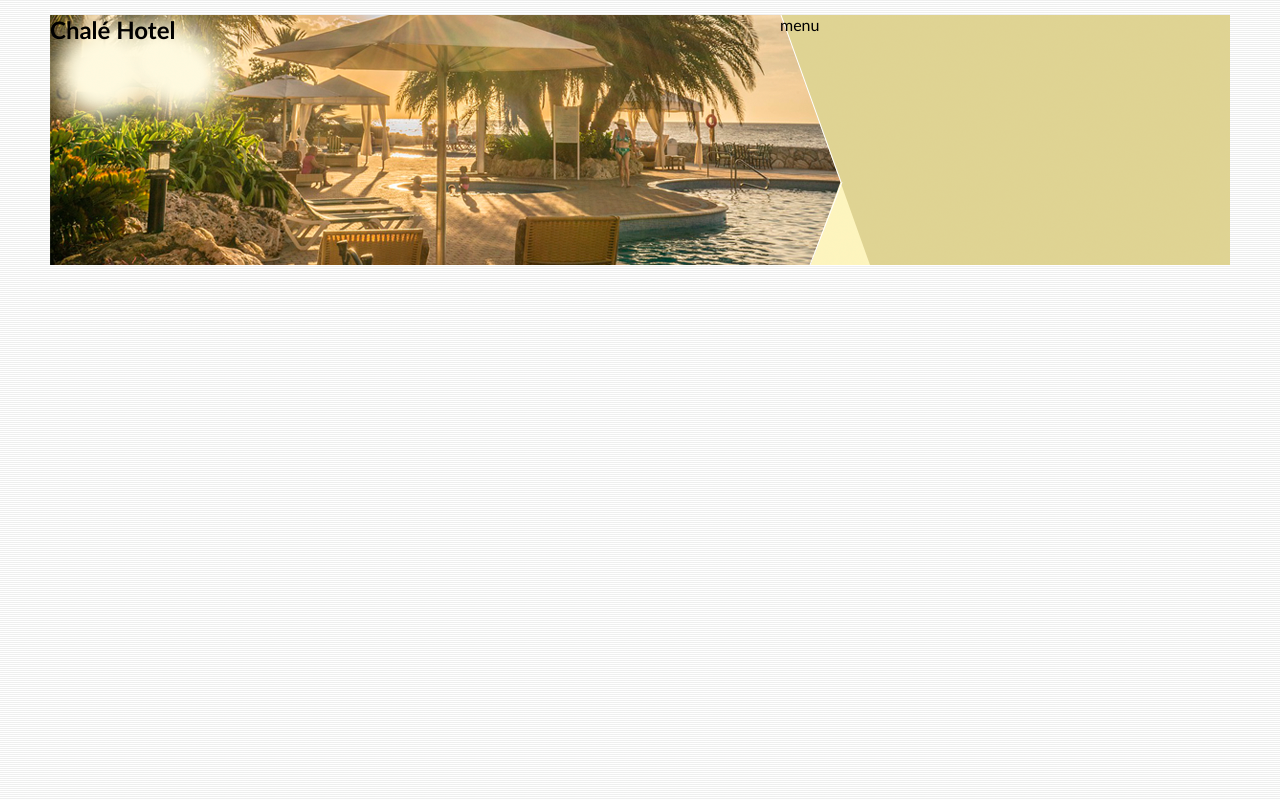
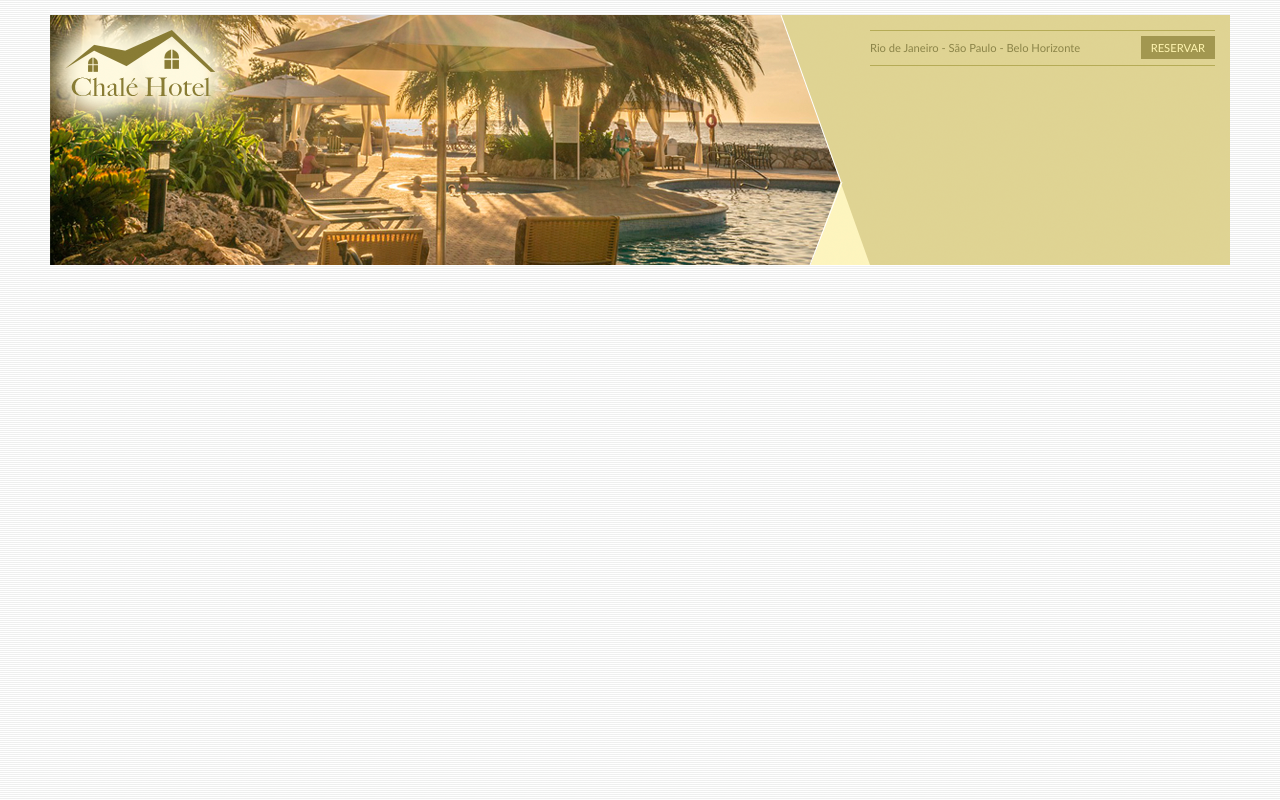
Before and after one commit to stumpf-alexandre/chaleHotel, a plain HTML site: page index.html in a window 1280 px wide. Drawn offline with Linux system fonts and the light colour scheme.

Commit message:
ezibindo o logo com o menu superior e estilizando estes layouts

```diff
--- a/CSS/style.css
+++ b/CSS/style.css
@@ -19,6 +19,18 @@
   top: 0;
   left: 0;
   background: url(../image/topo-imagem-principal.png) no-repeat;
+  z-index: 1;
+}
+
+.logo a {
+  position: absolute;
+  width: 151px;
+  height: 66px;
+  top: 15px;
+  left: 15px;
+  background: url(../image/logo.png) no-repeat;
+  z-index: 3;
+  text-indent: -3000px;
 }
 
 #nav {
@@ -28,4 +40,33 @@
   top: 0;
   right: 0;
   background: url(../image/topo-imagem-lateral.png) no-repeat;
+  z-index: 2;
 }
+
+#nav-content {
+  margin-left: 90px;
+  margin-right: 15px;
+  padding-top: 15px;
+}
+
+#local-nav {
+  border-top: 1px solid #b5ab56;
+  border-bottom: 1px solid #b5ab56;
+  padding-top: 5px;
+  padding-bottom: 5px;
+  font-size: 0.7em;
+  color: #8b8448;
+}
+
+#local-nav .local {
+  float: left;
+  line-height: 2.1em;
+}
+
+a.reserve {
+  text-transform: uppercase;
+  background: #a29750;
+  color: #fff5b0;
+  padding: 5px 10px;
+  float: right;
+}
--- a/index.html
+++ b/index.html
@@ -11,10 +11,16 @@
   <section id="container">
     <header id="top">
       <div id="logo">
-        <h1><a href="">Chalé Hotel</a></h1>
+        <h1 class="logo"><a href="">Chalé Hotel</a></h1>
       </div>
       <nav id="nav">
-        menu
+        <div id="nav-content">
+          <div id="local-nav">
+            <span class="local">Rio de Janeiro - São Paulo - Belo Horizonte</span>
+            <a class="reserve" href="#">Reservar</a>
+            <div style="clear: both;"></div>
+          </div>
+        </div>
       </nav>
     </header>
   </section>
```
